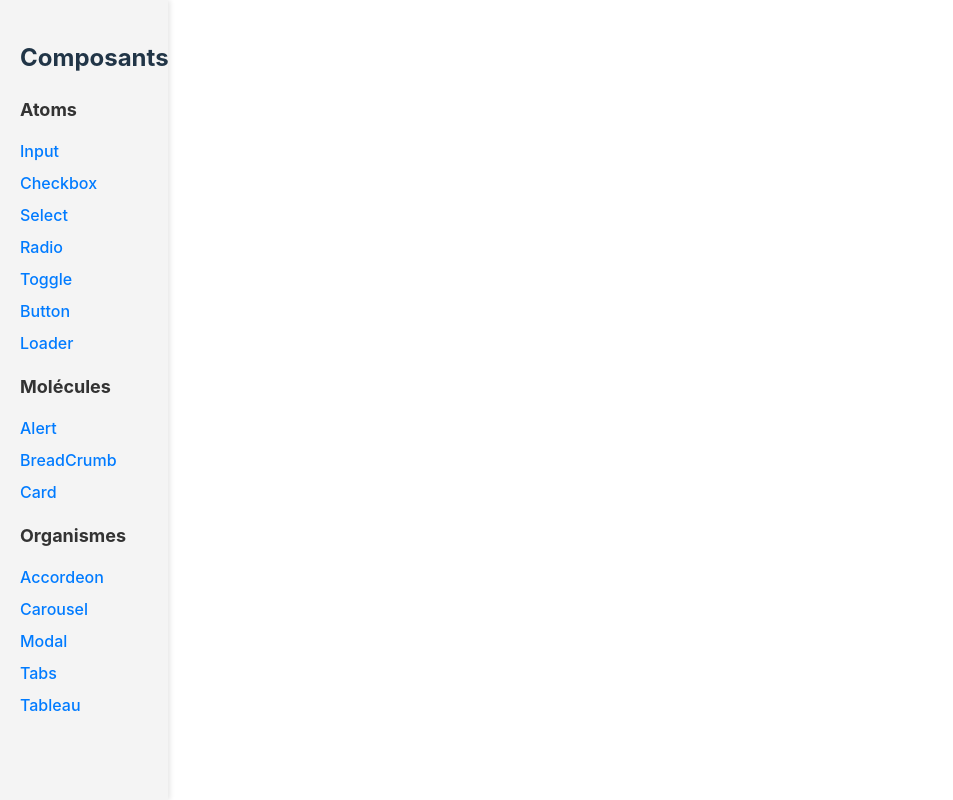
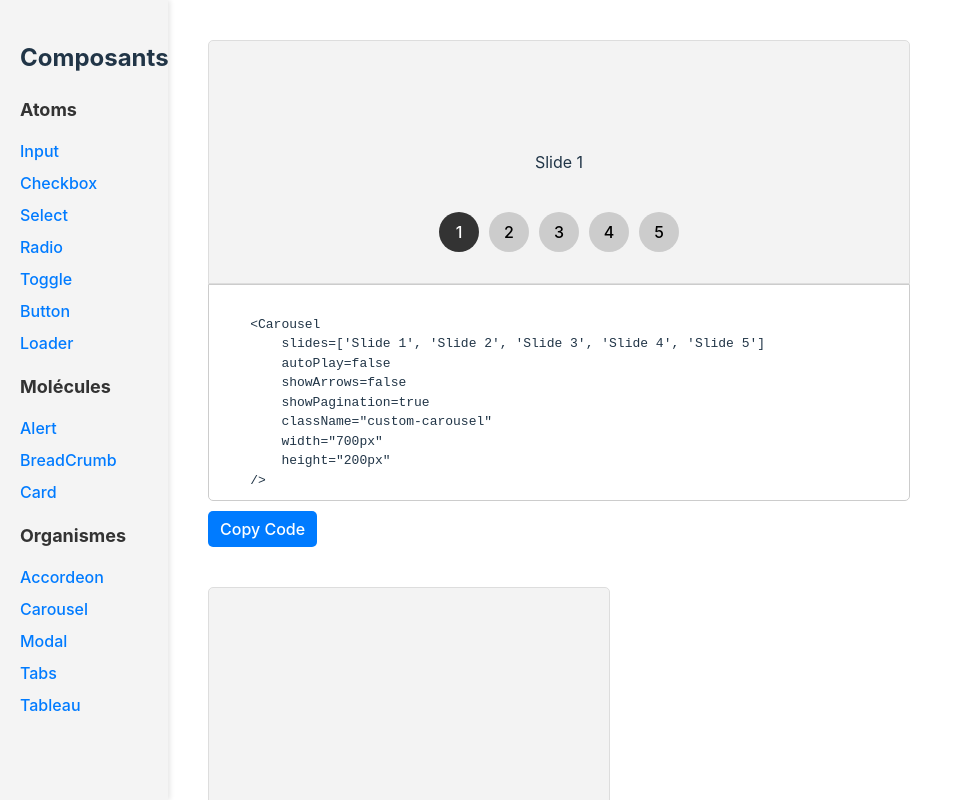
Before and after one commit to JeanFourest/potentiel, a React (Vite) app: page /carousel in a window 1280 px wide. Shown: the whole page, without its empty margins (0-953 px from the left). Built offline with nearby package versions, Linux system fonts and the light colour scheme.

Commit message:
Ajout Carousel complet

```diff
--- a/src/App.tsx
+++ b/src/App.tsx
@@ -6,13 +6,14 @@ import { FaBeer } from "react-icons/fa";
 import { BrowserRouter as Router, Route, Routes, Link } from "react-router-dom";
 
 import SelectExample from './components/Select/Select.example';
-import Checkbox from "./components/checkbox/Checkbox";
+import Checkbox from "./components/Checkbox/Checkbox";
 import Button from "./components/Button/Button";
-import LoaderExample from "./components/Loader/loader.example";
+import LoaderExample from "./components/Loader/Loader.example";
 import Card from "./components/Card/Card";
 import imageUrl from './components/assets/images/beau gosse.png';
 import Input from './components/Input/Input';
 import Radio from './components/Radio/Radio'
+import CarouselExample from './components/Carousel/Carousel.example';
 
 function App() {
   const [values, setValues] = useState<(string | number)[]>([]);
@@ -92,9 +93,9 @@ function App() {
             <Route path="/input" element={<AlertExample />} />
             <Route path="/input" element={<BreadcrumbExample />} />
             <Route path="/input" element={<CardExample />} />
-            <Route path="/input" element={<AccordeonExample />} />
-            <Route path="/input" element={<CaroouselExample />} />
-            <Route path="/input" element={<ModalExample />} />
+            <Route path="/input" element={<AccordeonExample />} /> */}
+            <Route path="/carousel" element={<CarouselExample />} />
+            {/* <Route path="/input" element={<ModalExample />} />
             <Route path="/input" element={<TabsExample />} />
             <Route path="/input" element={<TableauExample />} /> */}
           </Routes>
--- /dev/null
+++ b/src/components/Carousel/Carousel.example.tsx
@@ -0,0 +1,121 @@
+import React from 'react';
+import Carousel from './Carousel';
+
+function CarouselExample() {
+  const slides1 = ['Slide 1', 'Slide 2', 'Slide 3', 'Slide 4', 'Slide 5'];
+  const slides2 = ['Image 1', 'Image 2', 'Image 3'];
+  const slides3 = ['Texte 1', 'Texte 2', 'Texte 3'];
+
+  const codeExample1 = `
+    <Carousel
+        slides=['Slide 1', 'Slide 2', 'Slide 3', 'Slide 4', 'Slide 5']
+        autoPlay=false
+        showArrows=false
+        showPagination=true
+        className="custom-carousel"
+        width="700px"
+        height="200px"
+    />
+`;
+
+  const codeExample2 = `
+    <Carousel
+        slides=['Image 1', 'Image 2', 'Image 3']
+        autoPlay=false
+        showArrows=true
+        showPagination=false
+        className="custom-carousel"
+        width="400px"
+        height="500px"
+    />
+`;
+
+  const codeExample3 = `
+    <Carousel
+        slides=['Texte 1', 'Texte 2', 'Texte 3']
+        autoPlay=true
+        interval=3000
+        showArrows=true
+        showPagination=false
+        className="custom-carousel"
+        width="800px"
+        height="500px"
+    />
+`;
+
+  return (
+    <div className='component-row'>
+      <div className='componentCode'>
+        <div className="container-row">
+            <Carousel
+                slides={slides1}
+                autoPlay={false}
+                showArrows={false}
+                showPagination={true}
+                className="custom-carousel"
+                width="700px"
+                height="200px"
+            />
+        </div>
+
+        <div className="code-example-container">
+          <pre>
+            <code>{codeExample1}</code>
+          </pre>
+          <button className="copy-button" onClick={() => navigator.clipboard.writeText(codeExample1)}>
+            Copy Code
+          </button>
+        </div>
+      </div>
+
+      <div className='componentCode'>
+        <div className="container-row">
+            <Carousel
+            slides={slides2}
+            autoPlay={false}
+            showArrows={true}
+            showPagination={false}
+            className="custom-carousel"
+            width="400px"
+            height="500px"
+            />
+        </div>
+
+        <div className="code-example-container">
+          <pre>
+            <code>{codeExample2}</code>
+          </pre>
+          <button className="copy-button" onClick={() => navigator.clipboard.writeText(codeExample2)}>
+            Copy Code
+          </button>
+        </div>
+      </div>
+
+      <div className='componentCode'>
+        <div className="container-row">
+            <Carousel
+            slides={slides3}
+            autoPlay={true}
+            interval={3000}
+            showArrows={true}
+            showPagination={false}
+            className="custom-carousel"
+            width="800px"
+            height="500px"
+            />
+        </div>
+
+        <div className="code-example-container">
+          <pre>
+            <code>{codeExample3}</code>
+          </pre>
+          <button className="copy-button" onClick={() => navigator.clipboard.writeText(codeExample3)}>
+            Copy Code
+          </button>
+        </div>
+      </div>
+    </div>
+  );
+}
+
+export default CarouselExample;
--- /dev/null
+++ b/src/components/Carousel/Carousel.tsx
@@ -0,0 +1,100 @@
+import React, { useState, useEffect, useRef } from 'react';
+import './Carousel.css';
+
+interface CarouselProps {
+  slides: string[];
+  autoPlay?: boolean;
+  interval?: number;
+  showArrows?: boolean;
+  showPagination?: boolean;
+  className?: string;
+  width?: string;
+  height?: string;
+}
+
+const Carousel: React.FC<CarouselProps> = ({
+  slides,
+  autoPlay = false,
+  interval = 3000,
+  showArrows = true,
+  showPagination = true,
+  className,
+  width = '100%',
+  height = '400px',
+}) => {
+  const [currentIndex, setCurrentIndex] = useState(0);
+  const slideInterval = useRef<NodeJS.Timeout | null>(null);
+
+  const prevSlide = () => {
+    setCurrentIndex((prevIndex) => (prevIndex === 0 ? slides.length - 1 : prevIndex - 1));
+  };
+
+  const nextSlide = () => {
+    setCurrentIndex((prevIndex) => (prevIndex === slides.length - 1 ? 0 : prevIndex + 1));
+  };
+
+  const goToSlide = (index: number) => {
+    setCurrentIndex(index);
+  };
+
+  useEffect(() => {
+    if (autoPlay) {
+      slideInterval.current = setInterval(() => {
+        nextSlide();
+      }, interval);
+    }
+    return () => {
+      if (slideInterval.current) {
+        clearInterval(slideInterval.current);
+      }
+    };
+  }, [autoPlay, interval]);
+
+  return (
+    <div className={`carousel ${className || ''}`.trim()} style={{ width, height }}>
+      <div className="carousel-slides">
+        {slides.map((slide, index) => (
+          <div
+            key={index}
+            className={`carousel-slide ${index === currentIndex ? 'active' : ''}`}
+            style={{ height }}
+          >
+            <div
+              className="carousel-slide-content"
+              style={{ display: 'flex', justifyContent: 'center', alignItems: 'center', height: '100%' }}
+            >
+              {slide}
+            </div>
+          </div>
+        ))}
+      </div>
+
+      {showArrows && (
+        <>
+          <button className="carousel-prev" onClick={prevSlide}>
+            &lt;
+          </button>
+          <button className="carousel-next" onClick={nextSlide}>
+            &gt;
+          </button>
+        </>
+      )}
+
+      {showPagination && (
+        <div className="carousel-pagination">
+          {slides.map((_, index) => (
+            <button
+              key={index}
+              className={`carousel-dot ${index === currentIndex ? 'active' : ''}`}
+              onClick={() => goToSlide(index)}
+            >
+              {index + 1}
+            </button>
+          ))}
+        </div>
+      )}
+    </div>
+  );
+};
+
+export default Carousel;
--- /dev/null
+++ b/src/components/Carousel/carousel.css
@@ -0,0 +1,74 @@
+.carousel {
+    position: relative;
+    overflow: hidden;
+    margin: auto;
+  }
+
+  .carousel-slides {
+    display: flex;
+    transition: transform 0.5s ease-in-out;
+    width: 100%;
+  }
+
+  .carousel-slide {
+    min-width: 100%;
+    opacity: 0;
+    transition: opacity 0.5s ease;
+    display: none;
+  }
+
+  .carousel-slide.active {
+    opacity: 1;
+    display: block;
+  }
+
+  .carousel-prev,
+  .carousel-next {
+    position: absolute;
+    top: 50%;
+    transform: translateY(-50%);
+    background-color: rgba(0, 0, 0, 0.5);
+    color: white;
+    border: none;
+    padding: 10px;
+    cursor: pointer;
+    z-index: 1;
+  }
+
+  .carousel-prev {
+    left: 10px;
+  }
+
+  .carousel-next {
+    right: 10px;
+  }
+
+  .carousel-pagination {
+    display: flex;
+    justify-content: center;
+    margin-top: 10px;
+    position: absolute;
+    bottom: 10px;
+    left: 50%;
+    transform: translateX(-50%);
+  }
+
+  .carousel-dot {
+    height: 40px;
+    width: 40px;
+    margin: 0 5px;
+    background-color: #ccc;
+    border-radius: 50%;
+    border: none;
+    display: flex;
+    justify-content: center;
+    align-items: center;
+    color: black;
+    font-size: 16px;
+    cursor: pointer;
+  }
+
+  .carousel-dot.active {
+    background-color: #333;
+    color: white;
+  }
```
Also changed, not shown: 1 other file (tests, documents, lock files or other folders).
